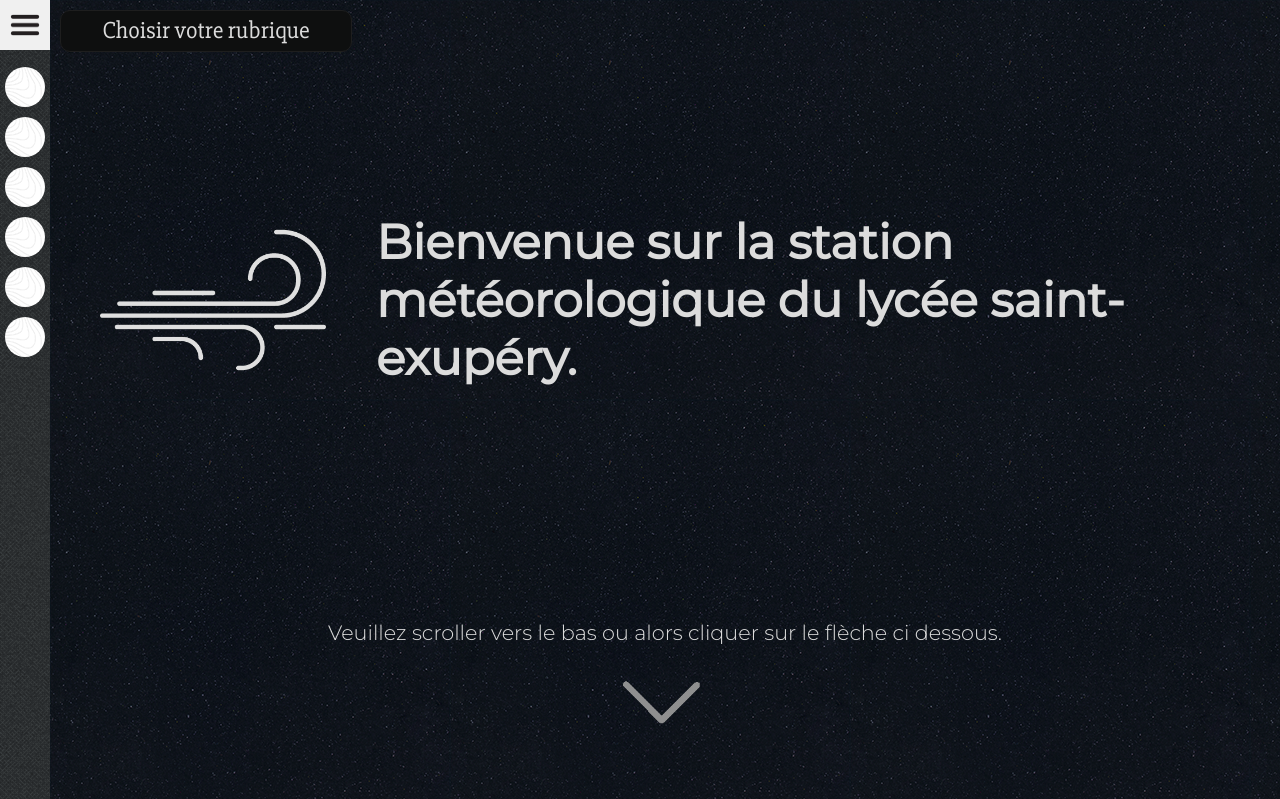
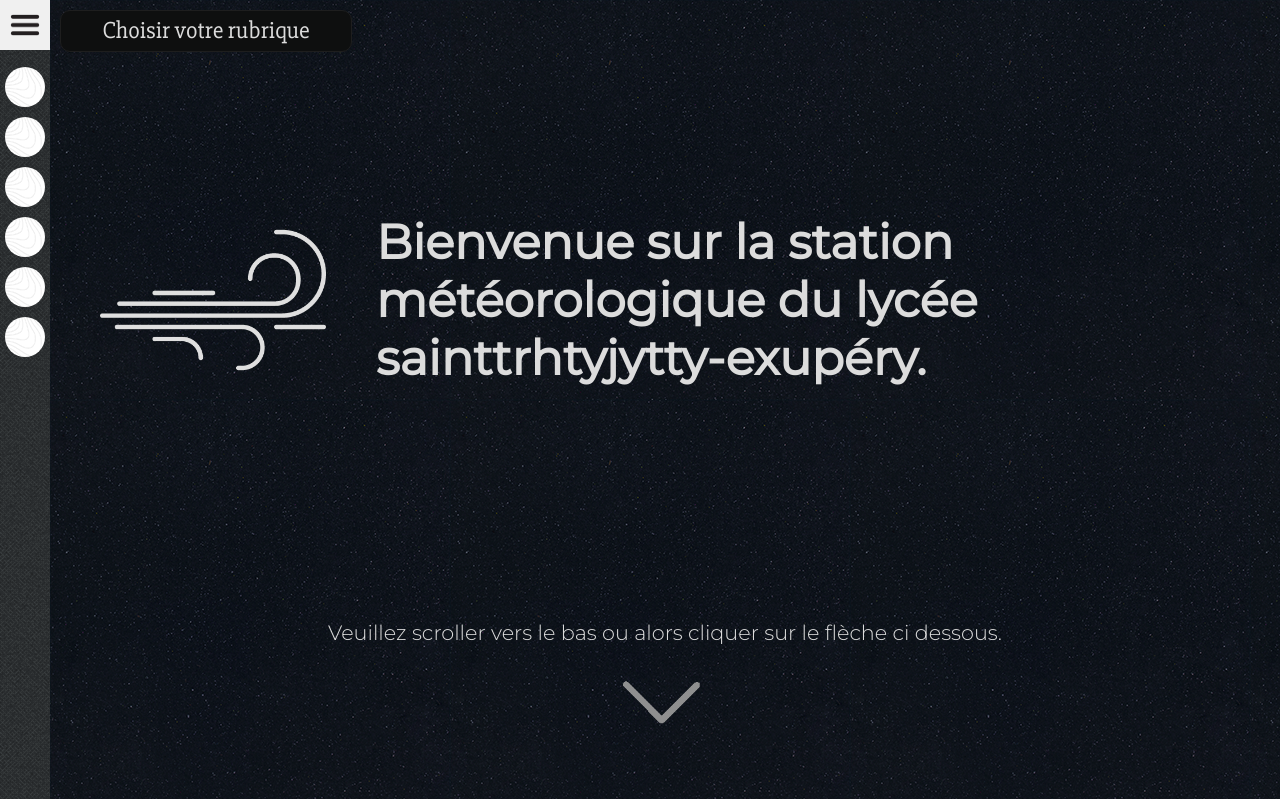
Before and after one commit to Akashita/ISN, a PHP site: page / in a window 1280 px wide. Shown: the top 799 px of the page. Run offline with PHP 8.4, Linux system fonts and the light colour scheme; some libraries are stand-ins or nearby versions.

Commit message:
Update index.php

```diff
--- a/index.php
+++ b/index.php
@@ -88,7 +88,7 @@
       <div class="headerTitle">
         <img src="logo.png" alr="logo vent" style="width: 20%; margin-right: 50px;"/>
         <h1 class="white">
-          Bienvenue sur la station météorologique du lycée saint-exupéry.
+          Bienvenue sur la station météorologique du lycée sainttrhtyjytty-exupéry.
         </h1>
       </div>
       <div class="clueScroll">
```
